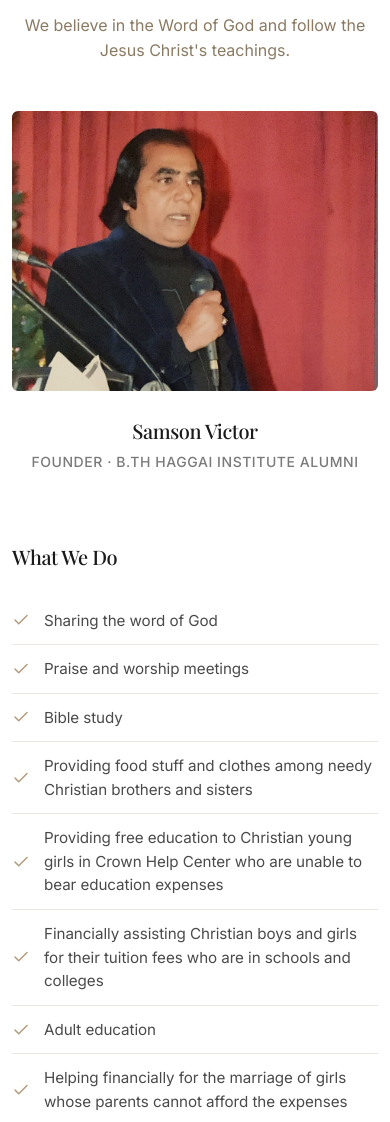
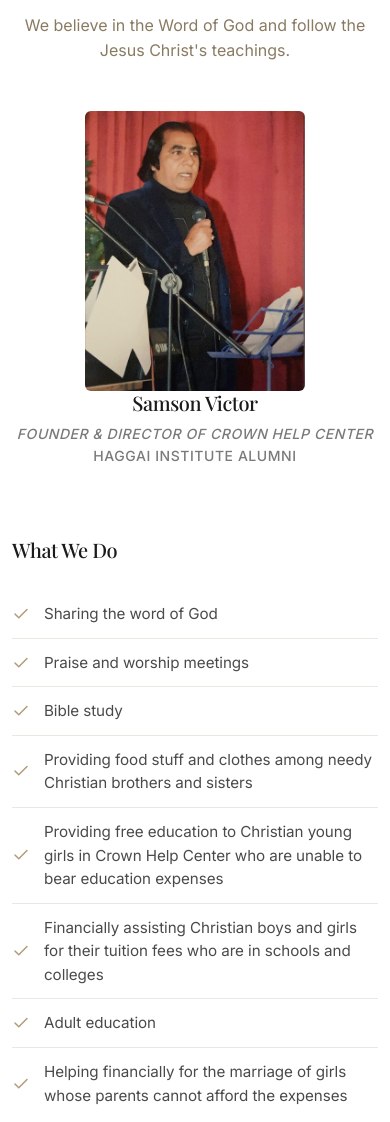
Before and after one commit to leofernandez3/crownhelpcenter, a plain HTML site: page index.html in a window 390 px wide. Shown: the part 952-2074 px from the top of the page. Drawn offline with nearby package versions, Linux system fonts and the light colour scheme; a web font is replaced by a local one.

Commit message:
Update founder section and contact details
Updated founder image dimensions and background, modified founder description, and changed contact phone number.

```diff
--- a/index.html
+++ b/index.html
@@ -319,11 +319,12 @@
       padding: 0 0 24px;
     }
     .founder-img-wrap {
-      width: 100%;
-      height: 380px;
-      background: url('images/samson-scaled.jpg') center top / cover no-repeat;
+      width: 60%;
+      height: 480px;
+      background: url(images/samson-scaled.jpg) center top / cover no-repeat;
       margin-bottom: 28px;
       border-radius: 6px;
+      margin: 0 auto;
     }
     .founder-card h4 {
       font-family: var(--font-display);
@@ -739,7 +740,7 @@
             <div class="founder-card">
               <div class="founder-img-wrap"></div>
               <h4>Samson Victor</h4>
-              <p>Founder · B.Th Haggai Institute Alumni</p>
+              <p><em>Founder &amp; Director of Crown Help Center</em> <br> Haggai Institute Alumni</p>
             </div>
           </div>
 
@@ -892,7 +893,7 @@
         </div>
         <div class="col-md-3">
           <h5>Phone</h5>
-          <p>+36204894986</p>
+          <p>+44 7479 385292</p>
         </div>
         <div class="col-md-3">
           <h5>Email</h5>
```
